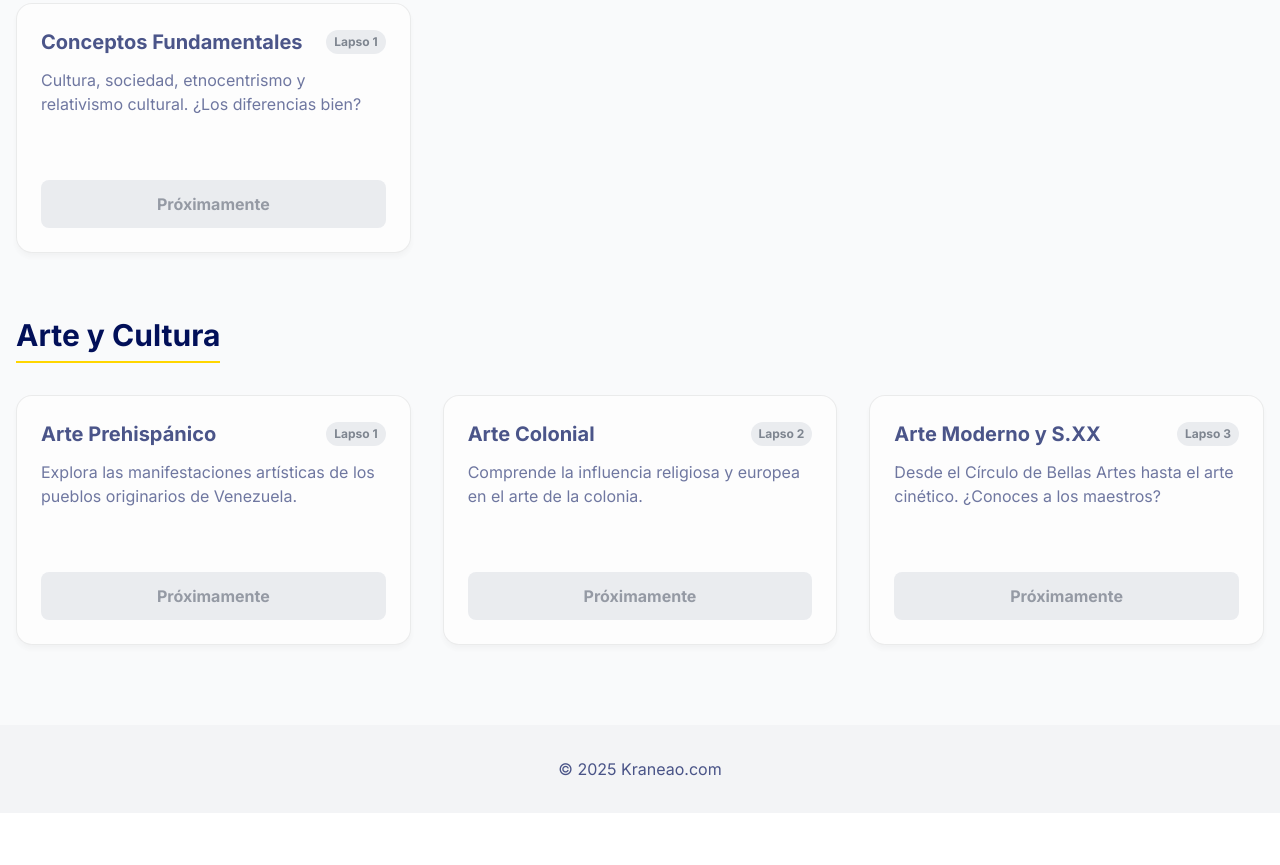
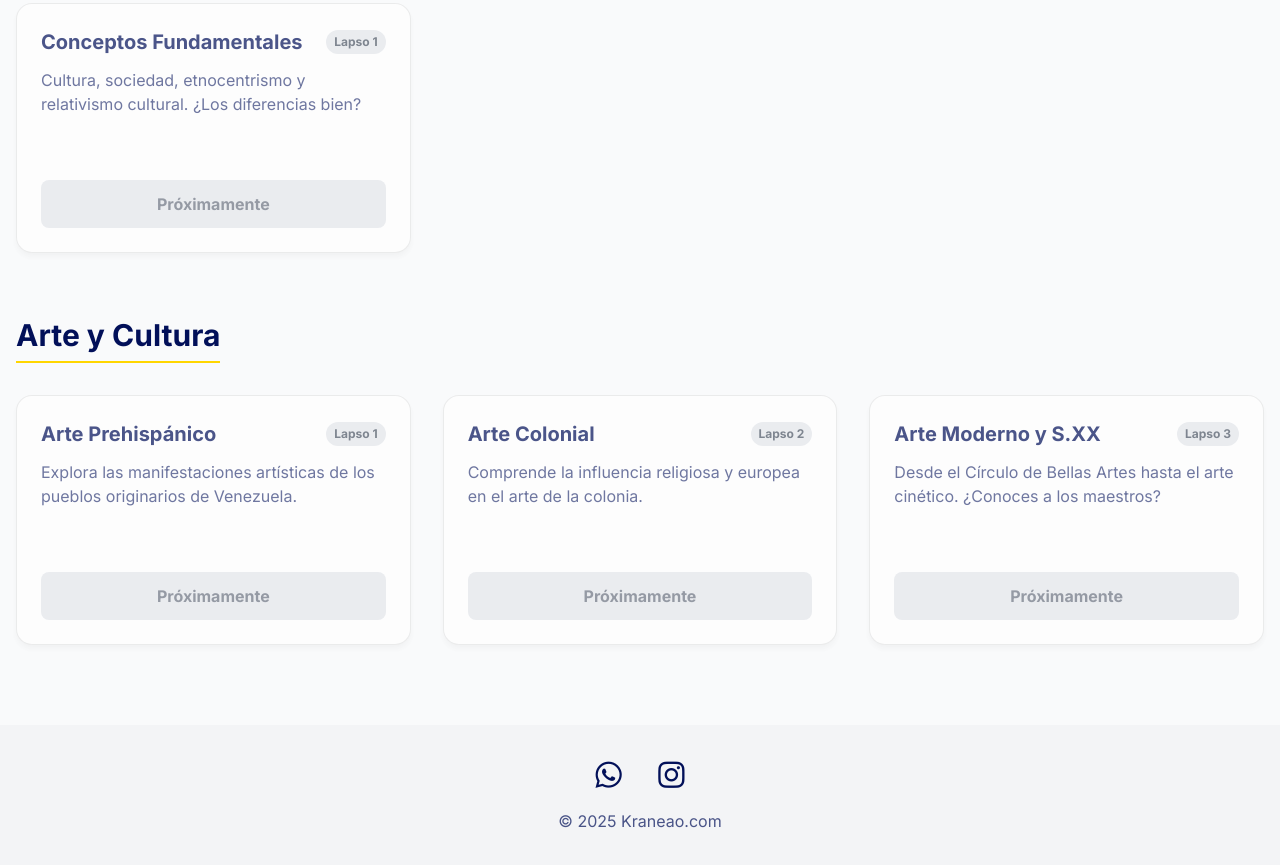
Before and after one commit to Steven1714/kraneao-website, a plain HTML site: page index.html in a window 1280 px wide. Shown: the part 2701-3566 px from the top of the page. Before the commit the page ends 3514 px from the top, so only its background shows below. Drawn offline with nearby package versions, Linux system fonts and the light colour scheme.

Commit message:
index.html

```diff
--- a/index.html
+++ b/index.html
@@ -11,6 +11,9 @@
     <link rel="preconnect" href="https://fonts.gstatic.com" crossorigin>
     <link href="https://fonts.googleapis.com/css2?family=Inter:wght@400;500;700;900&display=swap" rel="stylesheet">
 
+    <!-- === NUEVO === Carga de Font Awesome (para iconos de redes) -->
+    <link rel="stylesheet" href="https://cdnjs.cloudflare.com/ajax/libs/font-awesome/6.0.0/css/all.min.css" xintegrity="sha512-9usAa10IRO0HhonpyAIVpjrylPvoDwiPUiKdWk5t3PyolY1cOd4DSE0Ga+ri4AuTroPR5aQvXU9xC6qOPnzFeg==" crossorigin="anonymous" referrerpolicy="no-referrer" />
+
     <script>
         // Configuración de Tailwind CSS con la paleta de colores de marca
         tailwind.config = {
@@ -21,7 +24,7 @@
                     },
                     colors: {
                         'brand-blue': '#0056FF',       // Azul royal
-                        'brand-yellow': '#FFD600',     // Amarillo neón
+                        'brand-yellow': '#FFD600',    // Amarillo neón
                         'brand-gray': '#C9C9C9',       // Gris suave
                         'brand-dark-blue': '#021059',  // Azul oscuro
                         'brand-bg': '#0E0E0E',         // Negro profundo
@@ -412,6 +415,24 @@
 
     <!-- Pie de página -->
     <footer class="w-full text-center p-8 text-brand-dark-blue/70 bg-gray-100">
+
+        <!-- ===== NUEVO: Iconos de Redes Sociales ===== -->
+        <div class="mb-4">
+            <a href="https://chat.whatsapp.com/BtYhufiiwLcGplM8Uw3hkD?mode=wwt"
+               target="_blank" rel="noopener noreferrer"
+               class="inline-block text-3xl text-brand-dark-blue hover:text-green-500 transition-colors duration-300 mx-4"
+               aria-label="Comunidad de WhatsApp">
+                <i class="fab fa-whatsapp"></i>
+            </a>
+            <a href="https://www.instagram.com/kraneao.app?igsh=bTl2dXV1bW80cjl0"
+               target="_blank" rel="noopener noreferrer"
+               class="inline-block text-3xl text-brand-dark-blue hover:text-pink-600 transition-colors duration-300 mx-4"
+               aria-label="Perfil de Instagram">
+                <i class="fab fa-instagram"></i>
+            </a>
+        </div>
+        <!-- ============================================= -->
+
         &copy; 2025 Kraneao.com
     </footer>
 
```
Lines whose indentation alone changed are shown as unchanged.
